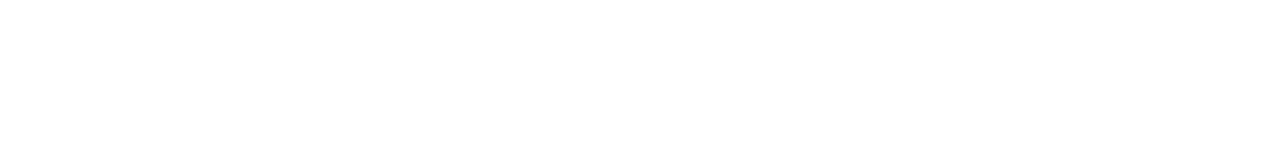
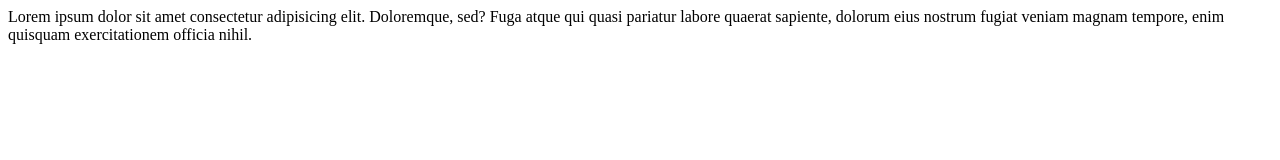
Before and after one commit to Soliman-Halaby/drumPad, a plain HTML site: page index.html in a window 1280 px wide. Drawn offline with Linux system fonts and the light colour scheme.

Commit message:
:construction: Building Site
Building website

```diff
--- a/index.html
+++ b/index.html
@@ -6,6 +6,6 @@
     <title>Document</title>
 </head>
 <body>
-
+    Lorem ipsum dolor sit amet consectetur adipisicing elit. Doloremque, sed? Fuga atque qui quasi pariatur labore quaerat sapiente, dolorum eius nostrum fugiat veniam magnam tempore, enim quisquam exercitationem officia nihil.
 </body>
 </html>
```
